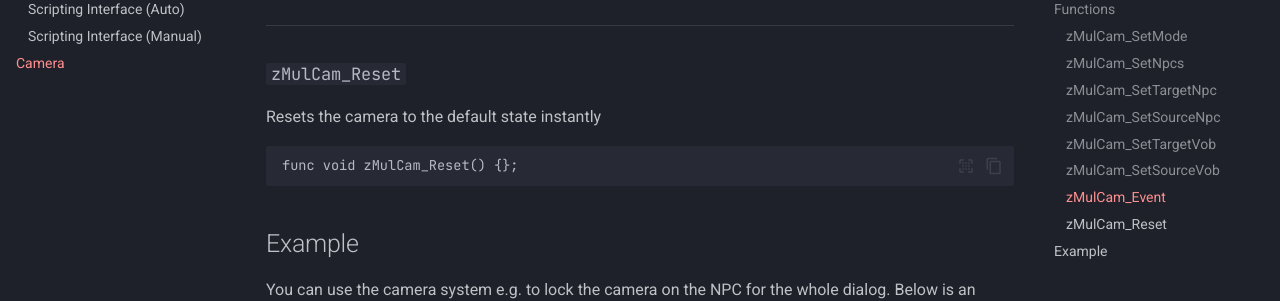
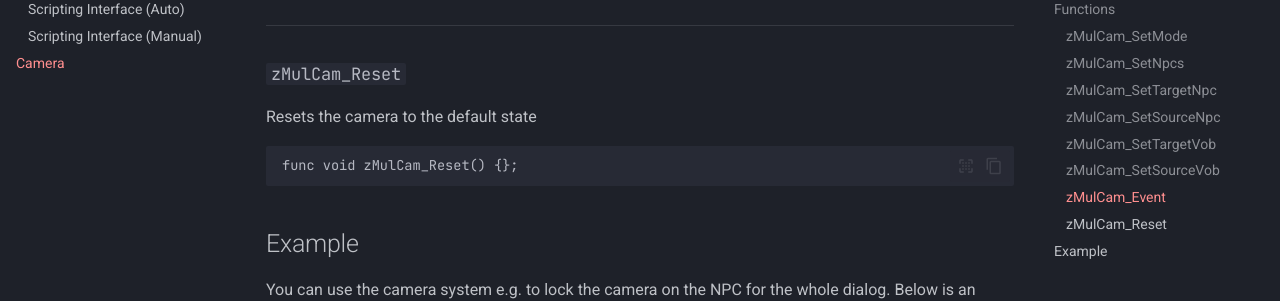
Before and after one commit to Silver-Ore-Team/zMultilogue, an MkDocs documentation site: the page built from docs/docs/scripting/camera.md, in a window 1280 px wide and 900 px high, scrolled down 2527 px. Shown: the part 153-454 px from the top of the window. Built offline with MkDocs 1.6.1 and Material for MkDocs 9.7.7, drawn with Linux system fonts in a browser that asks for light colours; comment, search, counter and statistics services are not loaded.

Commit message:
Make `zMulCam_Reset` AI function and update union-api (#37)
* Update union-api

* Make `zMulCam_Reset` AI function

````diff
--- a/CMakeLists.txt
+++ b/CMakeLists.txt
@@ -13,7 +13,7 @@
 FetchContent_Declare(
         union-api
         GIT_REPOSITORY https://gitlab.com/union-framework/union-api.git
-        GIT_TAG        39248582941118f9fb8c44b7d974292a0ad39c2c
+        GIT_TAG        010525058d15cd4ec077f7eaf923506320ff6a89
 )
 FetchContent_Declare(
         gothic-api
--- a/docs/docs/scripting/camera.md
+++ b/docs/docs/scripting/camera.md
@@ -84,7 +84,7 @@
 
 ---
 ### `zMulCam_Reset`
-Resets the camera to the default state instantly
+Resets the camera to the default state
 ```dae
 func void zMulCam_Reset() {};
 ```
````
Also changed, not shown: 4 other files.
